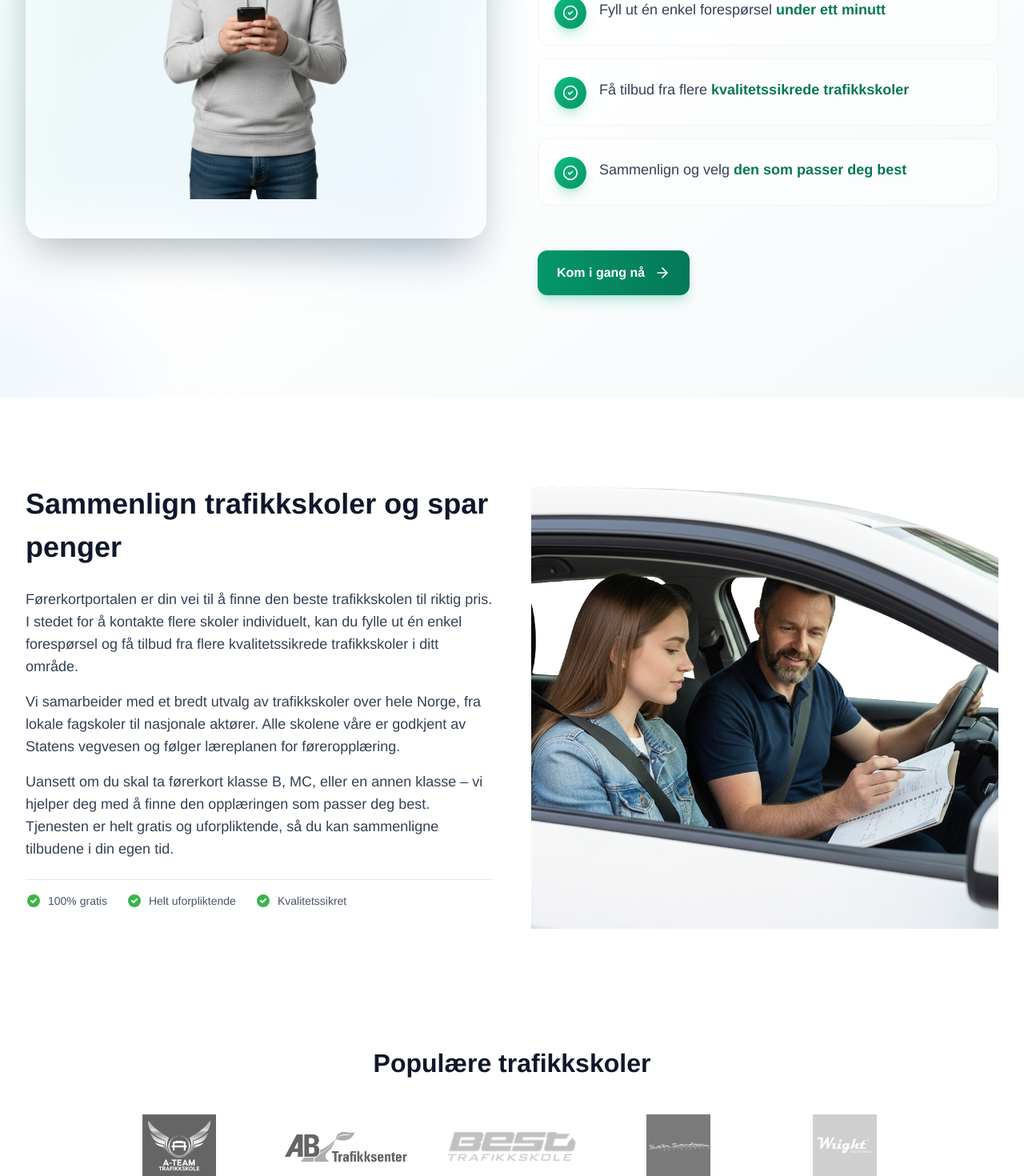
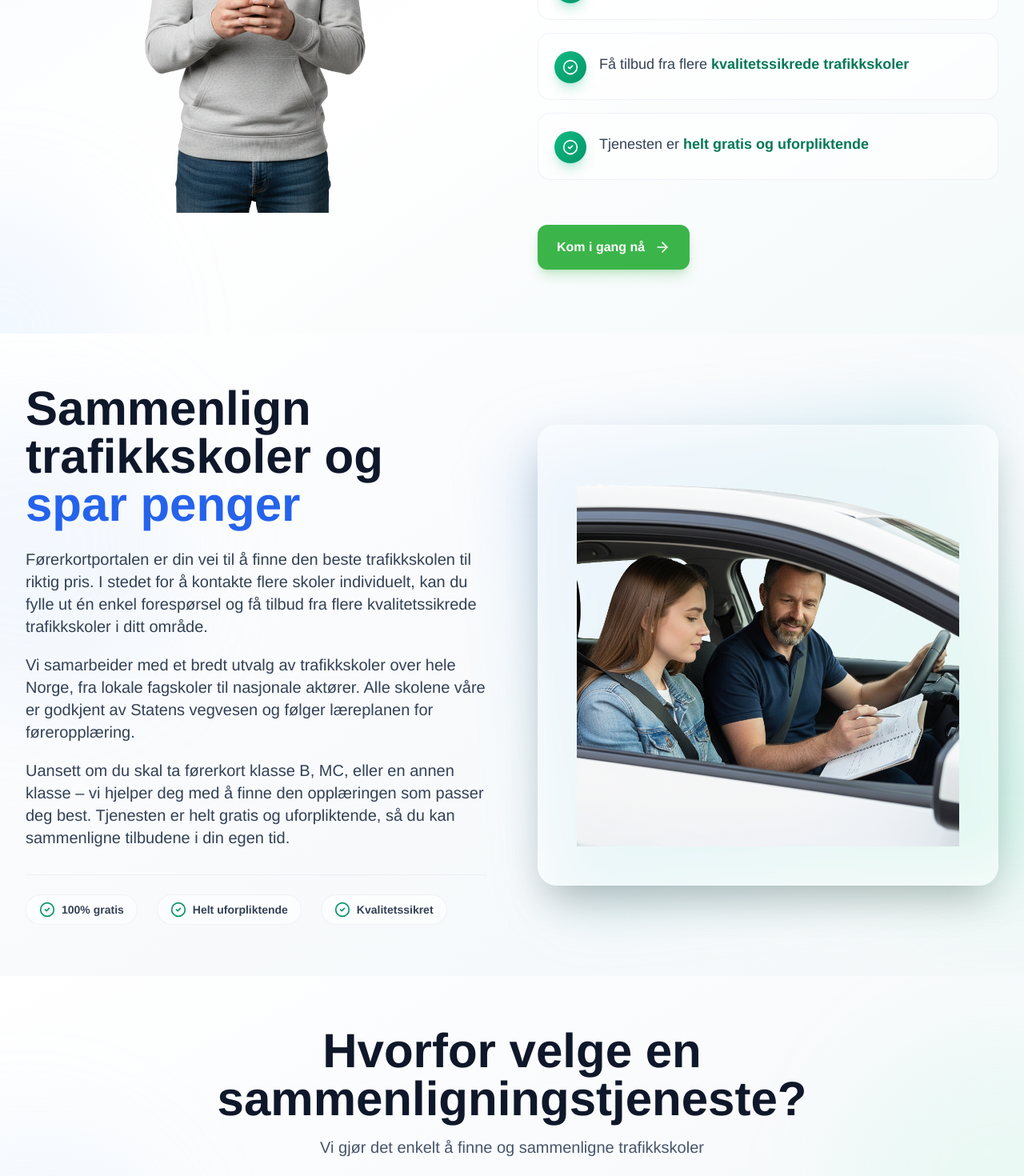
Before and after one commit to bringebass/forerkortportalen, a Next.js app: page / in a window 1280 px wide. Shown: the part 1330-2800 px from the top of the page at 80% size. Built offline with nearby package versions, Linux system fonts and the light colour scheme.

Commit message:
a lot of design changes

```diff
--- a/src/app/page.tsx
+++ b/src/app/page.tsx
@@ -12,6 +12,7 @@ import Footer from "@/components/Footer";
 import StructuredData from "@/components/StructuredData";
 import StickyMobileCTA from "@/components/StickyMobileCTA";
 import CompactFormCTA from "@/components/CompactFormCTA";
+import { ScrollToFormButton } from "@/components/ScrollToFormButton";
 
 export default function Home() {
   return (
@@ -22,12 +23,28 @@ export default function Home() {
       <HeroSection />
       <HowItWorksSection />
       <InfoSection />
-      <PopularDrivingSchools />
       <WhyChooseSection />
+      {/* <PopularDrivingSchools /> */}
       <TestimonialsSection />
       <FAQSection />
       {/* <LicenseClassesSection /> */}
-      <CTASection />
+      {/* <CTASection /> */}
+
+      {/* CTA Section - Full Width */}
+      <section className="w-full bg-slate-900 py-12 sm:py-16 lg:py-20 px-4 sm:px-6 lg:px-8">
+        <div className="max-w-[1300px] mx-auto text-center">
+          <h2 className="text-2xl sm:text-3xl lg:text-4xl font-semibold text-white mb-4">
+            Klar til å finne din perfekte trafikkskole?
+          </h2>
+          <p className="text-base sm:text-lg text-slate-300 mb-6 max-w-2xl mx-auto">
+            Fyll ut skjemaet på forsiden og få tilbud fra flere kvalitetssikrede trafikkskoler i ditt område.
+          </p>
+          <ScrollToFormButton className="inline-flex items-center justify-center rounded-full bg-[#3bb54a] px-8 py-3.5 text-base font-semibold text-white shadow-lg shadow-[#3bb54a]/30 transition hover:bg-[#2d8f3d]">
+            Gå til skjemaet
+          </ScrollToFormButton>
+        </div>
+      </section>
+
       <Footer />
       <StickyMobileCTA />
     </main>
--- a/src/components/CTASection.tsx
+++ b/src/components/CTASection.tsx
@@ -24,22 +24,34 @@ export default function CTASection() {
   };
 
   return (
-    <section className="bg-slate-900 py-12 sm:py-16 lg:py-20">
-      <div className="container mx-auto max-w-4xl rounded-3xl bg-white px-4 py-10 text-center shadow-lg sm:px-6 sm:py-12 lg:px-10">
-        <h2 className="text-[30px] font-semibold text-slate-900 sm:text-[32px] lg:text-[36px]">
+    <section className="relative overflow-hidden bg-gradient-to-br from-slate-900 via-slate-800 to-slate-900 py-8 sm:py-12 lg:py-16">
+      {/* Decorative background elements */}
+      <div className="absolute inset-0 overflow-hidden pointer-events-none">
+        <div className="absolute top-0 right-0 w-96 h-96 bg-emerald-500/10 rounded-full blur-3xl"></div>
+        <div className="absolute bottom-0 left-0 w-96 h-96 bg-blue-500/10 rounded-full blur-3xl"></div>
+        <div className="absolute inset-0 bg-gradient-to-t from-slate-900/50 to-transparent"></div>
+      </div>
+
+      <div className="container relative mx-auto max-w-4xl px-4 sm:px-6 lg:px-8">
+        <div className="relative rounded-3xl bg-white/10 backdrop-blur-md border border-white/20 px-6 py-12 sm:px-8 sm:py-14 lg:px-12 lg:py-16 text-center shadow-2xl">
+          <h2 className="text-3xl sm:text-4xl lg:text-5xl font-bold text-white mb-6 leading-tight">
             Klar for å motta tilbud?
           </h2>
-        <p className="mt-4 text-base text-slate-600 sm:text-base lg:text-lg px-2">
-          Åpne skjemaet øverst og send inn på under ett minutt – helt gratis og
-          uforpliktende.
+          <p className="text-base sm:text-lg lg:text-xl text-slate-200 px-2 max-w-2xl mx-auto leading-relaxed">
+            Fyll ut skjemaet øverst på siden. Tjenesten er gratis og uforpliktende –
+            du får tilbud fra flere trafikkskoler i ditt område som du kan sammenligne.
           </p>
           <a
             href="#skjema"
             onClick={scrollToForm}
-          className="mt-6 inline-flex items-center justify-center rounded-full bg-[#3bb54a] px-6 py-3 text-sm font-semibold text-white transition hover:bg-[#2d8f3d] shadow-sm sm:px-8 sm:py-3.5 sm:text-base"
+            className="mt-8 group inline-flex items-center gap-3 rounded-xl bg-white/10 hover:bg-white/20 border border-white/30 px-8 py-4 text-base sm:text-lg font-semibold text-white transition-all duration-300 hover:border-white/50"
           >
-          Start skjema
+            <span>Gå til skjema</span>
+            <svg className="w-5 h-5 group-hover:translate-x-1 transition-transform" fill="none" viewBox="0 0 24 24" stroke="currentColor">
+              <path strokeLinecap="round" strokeLinejoin="round" strokeWidth={2} d="M13 7l5 5m0 0l-5 5m5-5H6" />
+            </svg>
           </a>
+        </div>
       </div>
     </section>
   );
--- a/src/components/HeroSection.tsx
+++ b/src/components/HeroSection.tsx
@@ -81,7 +81,7 @@ export default function HeroSection() {
           <div className="absolute inset-0 bg-slate-900/65" />
         </div>
 
-        <div id="skjema" className={`relative z-10 flex w-full sm:px-6 sm:py-8 lg:min-h-[820px] lg:px-8 lg:py-28 scroll-mt-20 ${hasStartedFilling && isMobile && !isFullscreen ? 'min-h-0 py-4' : 'min-h-[400px] lg:min-h-[820px]'}`}>
+        <div id="skjema" className={`relative z-10 flex w-full sm:px-6 sm:py-8 lg:min-h-[820px] lg:px-8 lg:py-20 scroll-mt-20 ${hasStartedFilling && isMobile && !isFullscreen ? 'min-h-0 py-4' : 'min-h-[400px] lg:min-h-[820px]'}`}>
           {/* Mobile: Form goes full width, Desktop: Container layout */}
           <div className="sm:mx-auto sm:flex w-full max-w-[1300px] flex-col gap-8 sm:gap-12 lg:flex-row lg:items-center lg:justify-center lg:gap-16">
             <div className="hidden sm:block space-y-4 sm:space-y-6 lg:w-[50%]">
--- a/src/components/HowItWorksSection.tsx
+++ b/src/components/HowItWorksSection.tsx
@@ -1,6 +1,7 @@
 "use client";
 
 import { ArrowRight, CheckCircle2, Sparkles } from "lucide-react";
+import { useFormContext } from "@/contexts/FormContext";
 
 const features = [
   {
@@ -12,14 +13,33 @@ const features = [
     highlight: "kvalitetssikrede trafikkskoler",
   },
   {
-    text: "Sammenlign og velg",
-    highlight: "den som passer deg best",
+    text: "Tjenesten er",
+    highlight: "helt gratis og uforpliktende",
   },
 ];
 
 export default function HowItWorksSection() {
+  const { setIsFullscreen, setHasStartedFilling } = useFormContext();
+
+  const scrollToForm = (e: React.MouseEvent<HTMLAnchorElement>) => {
+    e.preventDefault();
+
+    // On mobile, activate fullscreen mode
+    if (window.innerWidth < 640) {
+      setIsFullscreen(true);
+      setHasStartedFilling(true);
+      window.scrollTo({ top: 0, behavior: "smooth" });
+    } else {
+      // On desktop, just scroll to form
+      const element = document.getElementById("skjema");
+      if (element) {
+        element.scrollIntoView({ behavior: "smooth", block: "start" });
+      }
+    }
+  };
+
   return (
-    <section id="hvordan" className="relative overflow-hidden bg-gradient-to-br from-slate-50 via-white to-emerald-50/30 pt-16 pb-20 sm:pt-20 sm:pb-24 lg:pt-24 lg:pb-32 font-sans">
+    <section id="hvordan" className="relative overflow-hidden bg-gradient-to-br from-slate-50 via-white to-emerald-50/30 pt-8 pb-12 sm:pt-12 sm:pb-16 lg:pt-16 lg:pb-20 font-sans">
       {/* Decorative background elements */}
       <div className="absolute inset-0 overflow-hidden pointer-events-none">
         <div className="absolute -top-40 -right-40 w-80 h-80 bg-emerald-200/20 rounded-full blur-3xl"></div>
@@ -30,15 +50,12 @@ export default function HowItWorksSection() {
         <div className="grid lg:grid-cols-2 gap-12 lg:gap-16 items-center">
           {/* Left side - Image */}
           <div className="relative order-2 lg:order-1">
-            <div className="relative aspect-square max-w-lg mx-auto lg:max-w-none">
-              <div className="absolute inset-0 bg-gradient-to-br from-emerald-400/20 to-blue-400/20 rounded-3xl blur-2xl transform rotate-6"></div>
-              <div className="relative rounded-3xl overflow-hidden shadow-2xl bg-white/50 backdrop-blur-sm border border-white/20 p-8 lg:p-12">
-                <img
-                  src="/offers.svg"
-                  alt="Hvordan tjenesten fungerer"
-                  className="w-full h-full object-contain"
-                />
-              </div>
+            <div className="relative w-full max-w-2xl mx-auto lg:max-w-3xl">
+              <img
+                src="/offers.svg"
+                alt="Hvordan tjenesten fungerer"
+                className="w-full h-auto object-contain"
+              />
             </div>
           </div>
 
@@ -51,12 +68,12 @@ export default function HowItWorksSection() {
               </div>
 
               <h2 className="text-4xl sm:text-5xl lg:text-6xl font-bold text-slate-900 leading-tight">
-                Fra behov til{" "}
+                Slik fungerer{" "}
                 <span className="relative inline-block">
-                  <span className="relative z-10 bg-gradient-to-r from-emerald-600 to-blue-600 bg-clip-text text-transparent">
-                    konkrete tilbud
+                  <span className="relative z-10 text-blue-600">
+                     tjenesten
                   </span>
-                  <span className="absolute bottom-2 left-0 right-0 h-3 bg-emerald-200/40 -z-0 transform -skew-x-12"></span>
+                  <span className=""></span>
                 </span>
               </h2>
 
@@ -93,8 +110,9 @@ export default function HowItWorksSection() {
             {/* CTA */}
             <div className="pt-6">
               <a
-                href="#form"
-                className="group inline-flex items-center gap-3 px-6 py-4 bg-gradient-to-r from-emerald-600 to-emerald-700 text-white font-semibold rounded-xl shadow-lg shadow-emerald-500/25 hover:shadow-xl hover:shadow-emerald-500/30 transition-all duration-300 hover:scale-105"
+                href="#skjema"
+                onClick={scrollToForm}
+                className="group inline-flex items-center gap-3 px-6 py-4 bg-[#3bb54a] text-white font-semibold rounded-xl shadow-lg shadow-[#3bb54a]/25 hover:shadow-xl hover:shadow-[#3bb54a]/30 transition-all duration-300 hover:scale-105"
               >
                 <span>Kom i gang nå</span>
                 <ArrowRight className="h-5 w-5 group-hover:translate-x-1 transition-transform" />
--- a/src/components/InfoSection.tsx
+++ b/src/components/InfoSection.tsx
@@ -1,16 +1,31 @@
-import Image from "next/image";
+"use client";
+
+import { CheckCircle2 } from "lucide-react";
 
 export default function InfoSection() {
   return (
-    <section className="bg-white py-12 sm:py-16 lg:py-20">
-      <div className="container mx-auto max-w-[1300px] px-4 sm:px-6 lg:px-8">
-        <div className="grid gap-8 lg:grid-cols-2 lg:gap-12 items-center">
+    <section className="relative overflow-hidden bg-gradient-to-br from-white via-slate-50 to-emerald-50/20 py-8 sm:py-12 lg:py-16">
+      {/* Decorative background elements */}
+      <div className="absolute inset-0 overflow-hidden pointer-events-none">
+        <div className="absolute top-20 -left-40 w-96 h-96 bg-blue-200/15 rounded-full blur-3xl"></div>
+        <div className="absolute bottom-20 -right-40 w-96 h-96 bg-emerald-200/15 rounded-full blur-3xl"></div>
+      </div>
+
+      <div className="container relative mx-auto max-w-[1300px] px-4 sm:px-6 lg:px-8">
+        <div className="grid gap-12 lg:grid-cols-2 lg:gap-16 items-center">
           {/* Text content */}
+          <div className="space-y-8 order-1 lg:order-1">
             <div className="space-y-6">
-            <h2 className="text-[28px] sm:text-[30px] lg:text-[36px] font-semibold text-slate-900">
-              Sammenlign trafikkskoler og spar penger
+              <h2 className="text-4xl sm:text-5xl lg:text-6xl font-bold text-slate-900 leading-tight">
+                Sammenlign trafikkskoler og{" "}
+                <span className="relative inline-block">
+                  <span className="relative z-10 text-blue-600">
+                    spar penger
+                  </span>
+                  <span className=""></span>
+                </span>
               </h2>
-            <div className="space-y-4 text-base sm:text-base lg:text-lg text-slate-700 leading-relaxed">
+              <div className="space-y-5 text-base sm:text-lg lg:text-xl text-slate-700 leading-relaxed">
                 <p>
                   Førerkortportalen er din vei til å finne den beste trafikkskolen til riktig pris.
                   I stedet for å kontakte flere skoler individuelt, kan du fylle ut én enkel forespørsel
@@ -27,41 +42,40 @@ export default function InfoSection() {
                   så du kan sammenligne tilbudene i din egen tid.
                 </p>
               </div>
+            </div>
 
             {/* Trust indicators */}
-            <div className="pt-4 border-t border-slate-200">
-              <div className="flex flex-wrap items-center gap-6 text-sm text-slate-600">
-                <div className="flex items-center gap-2">
-                  <svg className="w-5 h-5 text-[#3bb54a]" fill="currentColor" viewBox="0 0 20 20">
-                    <path fillRule="evenodd" d="M10 18a8 8 0 100-16 8 8 0 000 16zm3.707-9.293a1 1 0 00-1.414-1.414L9 10.586 7.707 9.293a1 1 0 00-1.414 1.414l2 2a1 1 0 001.414 0l4-4z" clipRule="evenodd" />
-                  </svg>
-                  <span className="font-medium">100% gratis</span>
+            <div className="pt-6 border-t border-slate-200/50">
+              <div className="flex flex-wrap items-center gap-6">
+                {[
+                  { label: "100% gratis", icon: CheckCircle2 },
+                  { label: "Helt uforpliktende", icon: CheckCircle2 },
+                  { label: "Kvalitetssikret", icon: CheckCircle2 },
+                ].map((item, index) => (
+                  <div
+                    key={index}
+                    className="group flex items-center gap-2 px-4 py-2 rounded-full bg-white/60 backdrop-blur-sm border border-slate-200/50 hover:border-emerald-300/50 hover:bg-white/80 transition-all duration-300"
+                  >
+                    <item.icon className="w-5 h-5 text-emerald-600" />
+                    <span className="text-sm font-semibold text-slate-700">{item.label}</span>
                   </div>
-                <div className="flex items-center gap-2">
-                  <svg className="w-5 h-5 text-[#3bb54a]" fill="currentColor" viewBox="0 0 20 20">
-                    <path fillRule="evenodd" d="M10 18a8 8 0 100-16 8 8 0 000 16zm3.707-9.293a1 1 0 00-1.414-1.414L9 10.586 7.707 9.293a1 1 0 00-1.414 1.414l2 2a1 1 0 001.414 0l4-4z" clipRule="evenodd" />
-                  </svg>
-                  <span className="font-medium">Helt uforpliktende</span>
-                </div>
-                <div className="flex items-center gap-2">
-                  <svg className="w-5 h-5 text-[#3bb54a]" fill="currentColor" viewBox="0 0 20 20">
-                    <path fillRule="evenodd" d="M10 18a8 8 0 100-16 8 8 0 000 16zm3.707-9.293a1 1 0 00-1.414-1.414L9 10.586 7.707 9.293a1 1 0 00-1.414 1.414l2 2a1 1 0 001.414 0l4-4z" clipRule="evenodd" />
-                  </svg>
-                  <span className="font-medium">Kvalitetssikret</span>
-                </div>
+                ))}
               </div>
             </div>
           </div>
 
           {/* Image */}
-          <div className="relative aspect-[4/4]">
-            <Image
+          <div className="relative order-2 lg:order-2">
+            <div className="relative aspect-square max-w-lg mx-auto lg:max-w-none">
+              <div className="absolute inset-0 bg-gradient-to-br from-blue-400/20 to-emerald-400/20 rounded-3xl blur-2xl transform -rotate-6"></div>
+              <div className="relative rounded-3xl overflow-hidden shadow-2xl bg-white/50 backdrop-blur-sm border border-white/20 p-8 lg:p-12">
+                <img
                   src="/student1.svg"
                   alt="Bil i sirkel"
-              fill
-              className="object-cover"
-              sizes="(max-width: 1024px) 100vw, 50vw"
+                  className="w-full h-full object-contain"
                 />
+              </div>
+            </div>
           </div>
         </div>
       </div>
--- a/src/components/PopularDrivingSchools.tsx
+++ b/src/components/PopularDrivingSchools.tsx
@@ -13,46 +13,61 @@ export default function PopularDrivingSchools() {
   const allLogos = logos;
 
   return (
-    <section className="bg-white py-10 sm:py-12 lg:py-16">
-      <div className="container mx-auto max-w-[1300px] px-4 sm:px-6 lg:px-8">
-        <h2 className="text-center text-[28px] sm:text-[28px] font-semibold text-slate-900 mb-6 sm:mb-8 lg:text-[32px] lg:mb-10">
+    <section className="relative overflow-hidden bg-gradient-to-br from-slate-50 via-white to-blue-50/20 py-8 sm:py-12 lg:py-16">
+      {/* Decorative background elements */}
+      <div className="absolute inset-0 overflow-hidden pointer-events-none">
+        <div className="absolute top-0 right-0 w-72 h-72 bg-emerald-200/10 rounded-full blur-3xl"></div>
+        <div className="absolute bottom-0 left-0 w-72 h-72 bg-blue-200/10 rounded-full blur-3xl"></div>
+      </div>
+
+      <div className="container relative mx-auto max-w-[1300px] px-4 sm:px-6 lg:px-8">
+        <div className="text-center mb-10 sm:mb-12 lg:mb-14">
+          <h2 className="text-3xl sm:text-4xl lg:text-5xl font-bold text-slate-900 mb-3">
             Populære trafikkskoler
           </h2>
+          <p className="text-base sm:text-lg text-slate-600">
+            Vi samarbeider med kvalitetssikrede trafikkskoler over hele Norge
+          </p>
+        </div>
 
         {/* Mobile view - show all 5 logos: 3 on top row, 2 on bottom */}
-        <div className="flex flex-col items-center gap-4 sm:hidden">
+        <div className="flex flex-col items-center gap-6 sm:hidden">
           {/* Top row: 3 logos */}
-          <div className="flex flex-wrap justify-center items-center gap-3">
+          <div className="flex flex-wrap justify-center items-center gap-4">
             {allLogos.slice(0, 3).map((logo, index) => (
               <div
                 key={index}
-                className="relative h-10 w-20 flex-shrink-0 grayscale opacity-60"
+                className="group relative h-12 w-24 flex-shrink-0 rounded-xl bg-white/60 backdrop-blur-sm border border-slate-200/50 p-3 hover:border-emerald-300/50 hover:bg-white/80 hover:shadow-lg transition-all duration-300"
               >
+                <div className="relative h-full w-full grayscale opacity-70 group-hover:grayscale-0 group-hover:opacity-100 transition-all duration-300">
                   <Image
                     src={logo.src}
                     alt={logo.alt}
                     fill
                     className="object-contain"
-                  sizes="80px"
+                    sizes="96px"
                   />
+                </div>
               </div>
             ))}
           </div>
           {/* Bottom row: 2 logos */}
           {allLogos.length > 3 && (
-            <div className="flex flex-wrap justify-center items-center gap-3">
+            <div className="flex flex-wrap justify-center items-center gap-4">
               {allLogos.slice(3, 5).map((logo, index) => (
                 <div
                   key={index + 3}
-                  className="relative h-10 w-20 flex-shrink-0 grayscale opacity-60"
+                  className="group relative h-12 w-24 flex-shrink-0 rounded-xl bg-white/60 backdrop-blur-sm border border-slate-200/50 p-3 hover:border-emerald-300/50 hover:bg-white/80 hover:shadow-lg transition-all duration-300"
                 >
+                  <div className="relative h-full w-full grayscale opacity-70 group-hover:grayscale-0 group-hover:opacity-100 transition-all duration-300">
                     <Image
                       src={logo.src}
                       alt={logo.alt}
                       fill
                       className="object-contain"
-                    sizes="80px"
+                      sizes="96px"
                     />
+                  </div>
                 </div>
               ))}
             </div>
@@ -60,19 +75,21 @@ export default function PopularDrivingSchools() {
         </div>
 
         {/* Desktop view - show all logos */}
-        <div className="hidden sm:flex flex-wrap justify-center items-center gap-6 lg:gap-8 xl:gap-12">
+        <div className="hidden sm:flex flex-wrap justify-center items-center gap-6 lg:gap-8 xl:gap-10">
           {allLogos.map((logo, index) => (
             <div
               key={index}
-              className="relative h-14 w-28 sm:h-16 sm:w-32 lg:h-20 lg:w-40 flex-shrink-0 grayscale opacity-60"
+              className="group relative h-16 w-32 sm:h-18 sm:w-36 lg:h-20 lg:w-40 flex-shrink-0 rounded-xl bg-white/60 backdrop-blur-sm border border-slate-200/50 p-4 hover:border-emerald-300/50 hover:bg-white/80 hover:shadow-lg transition-all duration-300"
             >
+              <div className="relative h-full w-full grayscale opacity-70 group-hover:grayscale-0 group-hover:opacity-100 transition-all duration-300">
                 <Image
                   src={logo.src}
                   alt={logo.alt}
                   fill
                   className="object-contain"
-                sizes="(max-width: 1024px) 128px, 160px"
+                  sizes="(max-width: 1024px) 144px, 160px"
                 />
+              </div>
             </div>
           ))}
         </div>
--- a/src/components/WhyChooseSection.tsx
+++ b/src/components/WhyChooseSection.tsx
@@ -26,14 +26,26 @@ const valuePoints = [
 
 export default function WhyChooseSection() {
   return (
-    <section className="bg-slate-50 py-12 sm:py-16 lg:py-20">
-      <div className="container mx-auto max-w-[1300px] px-4 sm:px-6 lg:px-8">
-        <div className="max-w-3xl mx-auto">
-          <div className="text-center mb-8 sm:mb-10 lg:mb-12">
-            <h2 className="text-[28px] sm:text-[30px] font-semibold text-slate-900 lg:text-[32px] xl:text-[36px] mb-3">
-              Hvorfor velge en sammenligningstjeneste?
+    <section className="relative overflow-hidden bg-gradient-to-br from-white via-slate-50 to-emerald-50/30 py-8 sm:py-12 lg:py-16">
+      {/* Decorative background elements */}
+      <div className="absolute inset-0 overflow-hidden pointer-events-none">
+        <div className="absolute top-20 -right-40 w-96 h-96 bg-emerald-200/15 rounded-full blur-3xl"></div>
+        <div className="absolute bottom-20 -left-40 w-96 h-96 bg-blue-200/15 rounded-full blur-3xl"></div>
+      </div>
+
+      <div className="container relative mx-auto max-w-[1300px] px-4 sm:px-6 lg:px-8">
+        <div className="max-w-4xl mx-auto">
+          <div className="text-center mb-12 sm:mb-14 lg:mb-16">
+            <h2 className="text-4xl sm:text-5xl lg:text-6xl font-bold text-slate-900 mb-4 leading-tight">
+              Hvorfor velge en{" "}
+              <span className="relative inline-block">
+                <span className="">
+                  sammenligningstjeneste?
+                </span>
+                <span className=""></span>
+              </span>
             </h2>
-            <p className="text-base text-slate-600 sm:text-base lg:text-lg">
+            <p className="text-lg sm:text-xl text-slate-600">
               Vi gjør det enkelt å finne og sammenligne trafikkskoler
             </p>
           </div>
@@ -42,13 +54,15 @@ export default function WhyChooseSection() {
             {valuePoints.map(({ title, copy, icon: Icon, iconColor }) => (
               <article
                 key={title}
-                className="rounded-3xl border border-slate-200 bg-white p-5 sm:p-6 shadow-sm hover:shadow-md transition min-w-0"
+                className="group relative rounded-3xl border border-slate-200/50 bg-white/60 backdrop-blur-sm p-6 sm:p-8 shadow-sm hover:shadow-xl hover:border-emerald-300/50 hover:bg-white/80 transition-all duration-300 min-w-0"
               >
-                <Icon className={`mb-4 h-6 w-6 sm:h-7 sm:w-7 ${iconColor} flex-shrink-0`} />
-                <h3 className="text-lg sm:text-lg lg:text-xl font-semibold text-slate-900 mb-2 break-words">
+                <div className={`mb-5 inline-flex p-3 rounded-2xl bg-gradient-to-br ${iconColor === "text-emerald-600" ? "from-emerald-500/10 to-emerald-600/10" : iconColor === "text-blue-600" ? "from-blue-500/10 to-blue-600/10" : "from-amber-500/10 to-amber-600/10"} group-hover:scale-110 transition-transform duration-300`}>
+                  <Icon className={`h-7 w-7 sm:h-8 sm:w-8 ${iconColor} flex-shrink-0`} />
+                </div>
+                <h3 className="text-xl sm:text-xl lg:text-2xl font-bold text-slate-900 mb-3 break-words">
                   {title}
                 </h3>
-                <p className="text-sm sm:text-sm lg:text-base text-slate-600 leading-relaxed break-words">
+                <p className="text-base sm:text-base lg:text-lg text-slate-600 leading-relaxed break-words">
                   {copy}
                 </p>
               </article>
```
Also changed, not shown: src/components/FAQSection.tsx (+19 -12 lines), src/components/TestimonialsSection.tsx (+18 -12 lines), public/isometric.svg, public/test.svg (added). Lines whose indentation alone changed are shown as unchanged.
